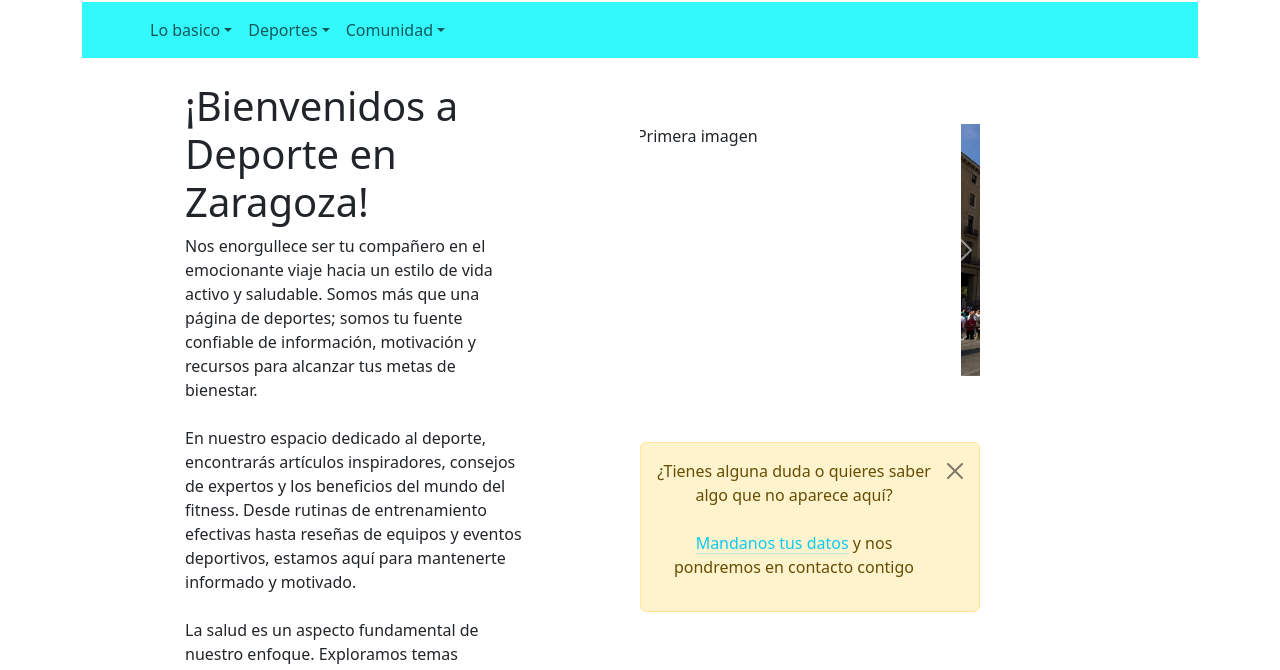
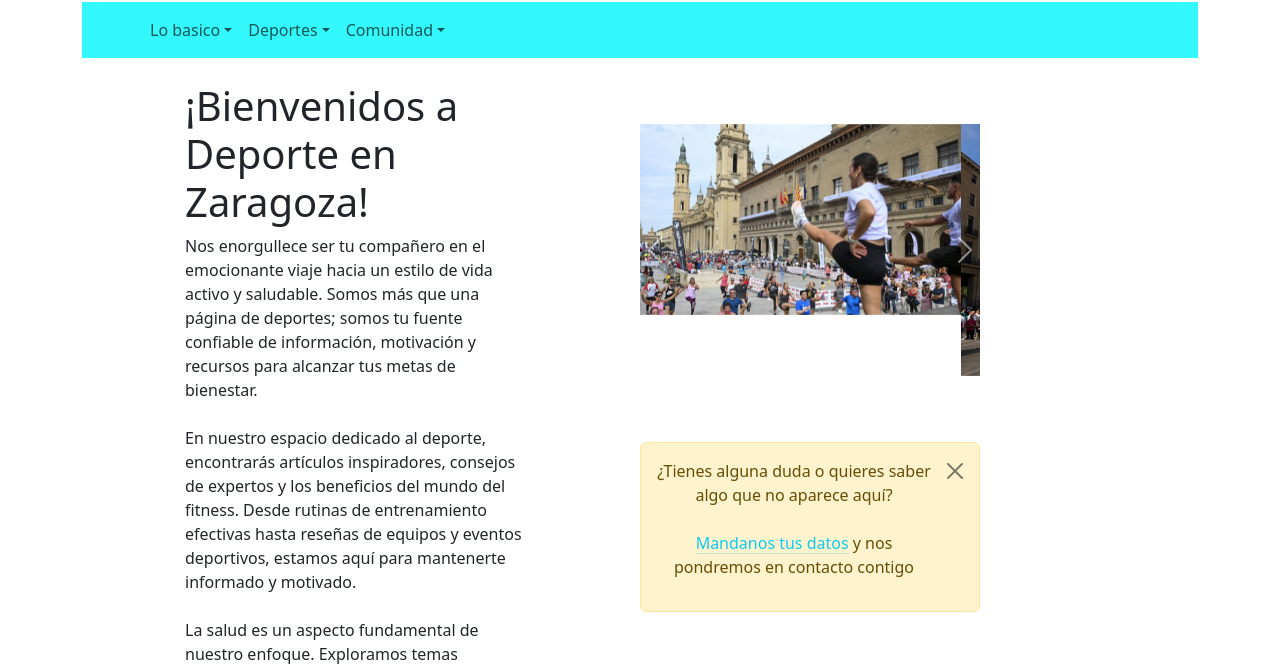
Before and after one commit to gbarton95/DIWproject, a plain HTML site: page index.html in a window 1280 px wide. Shown: the part 122-792 px from the top of the page. Drawn offline with Linux system fonts and the light colour scheme.

Commit message:
imagenes

```diff
--- a/index.html
+++ b/index.html
@@ -75,7 +75,7 @@
           <div id="carouselExampleAutoplaying" class="carousel slide" data-bs-ride="carousel">
             <div class="carousel-inner">
               <div class="carousel-item active">
-                <img src="img/car01.jpg" class="d-block w-100" alt="Primera imagen">
+                <img src="img/car01.jpeg" class="d-block w-100" alt="Primera imagen">
               </div>
               <div class="carousel-item">
                 <img src="img/car02.jpg" class="d-block w-100" alt="Segunda imagen">
```
